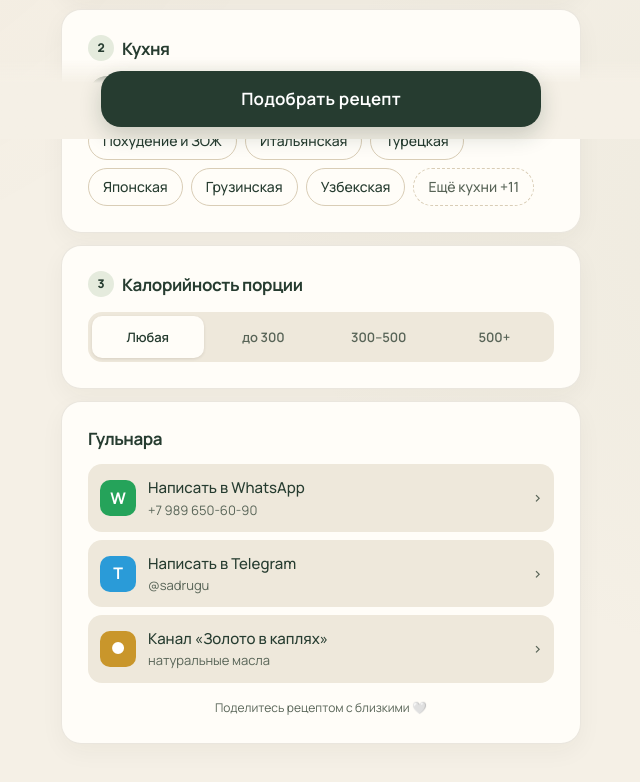
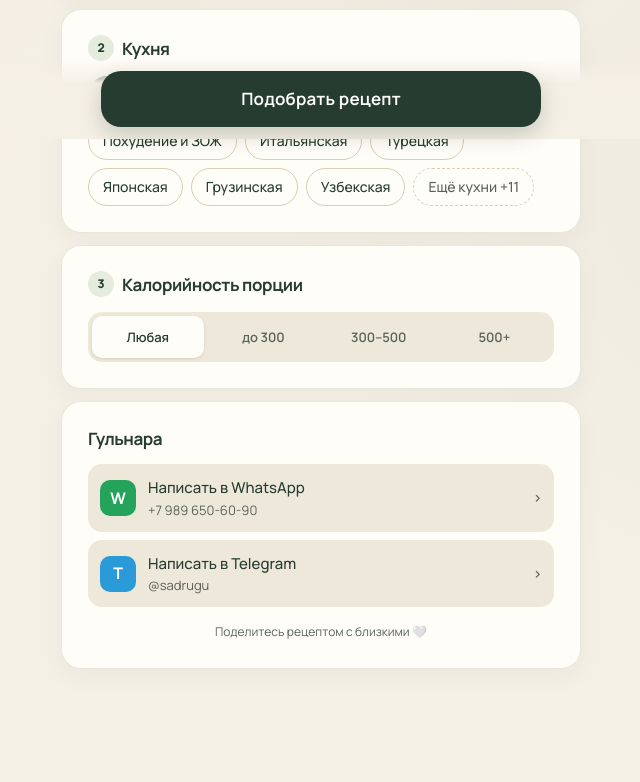
Before and after one commit to dairsadru/gulnara-recipes-miniapp, a plain HTML site: page index.html in a window 1280 px wide. Shown: the part 661-1443 px from the top of the page, without its empty margins (319-959 px from the left). Drawn offline with Linux system fonts and the light colour scheme; a web font is replaced by a local one.

Commit message:
Remove the oil channel link from the Mini App (oil promo off for now).

```diff
--- a/index.html
+++ b/index.html
@@ -288,8 +288,7 @@ html.dark body{background-color:var(--bg);background-image:radial-gradient(ellip
         <span class="ic" style="background:#25A35A">W</span><span>Написать в WhatsApp<small>+7 989 650-60-90</small></span><span class="arr">›</span></button>
       <button class="link" type="button" data-href="https://t.me/sadrugu">
         <span class="ic" style="background:#2A9BD8">T</span><span>Написать в Telegram<small>@sadrugu</small></span><span class="arr">›</span></button>
-      <button class="link" type="button" data-href="https://t.me/Naturalnie_Masla">
-        <span class="ic" style="background:#C9962B">●</span><span>Канал «Золото в каплях»<small>натуральные масла</small></span><span class="arr">›</span></button>
+      <!-- Канал «Золото в каплях» убран: реклама масел выключена (OIL_PROMO_ENABLED: false). Вернуть: восстановить кнопку на t.me/Naturalnie_Masla. -->
     </div>
     <p class="foot">Поделитесь рецептом с близкими 🤍</p>
   </section>
```
